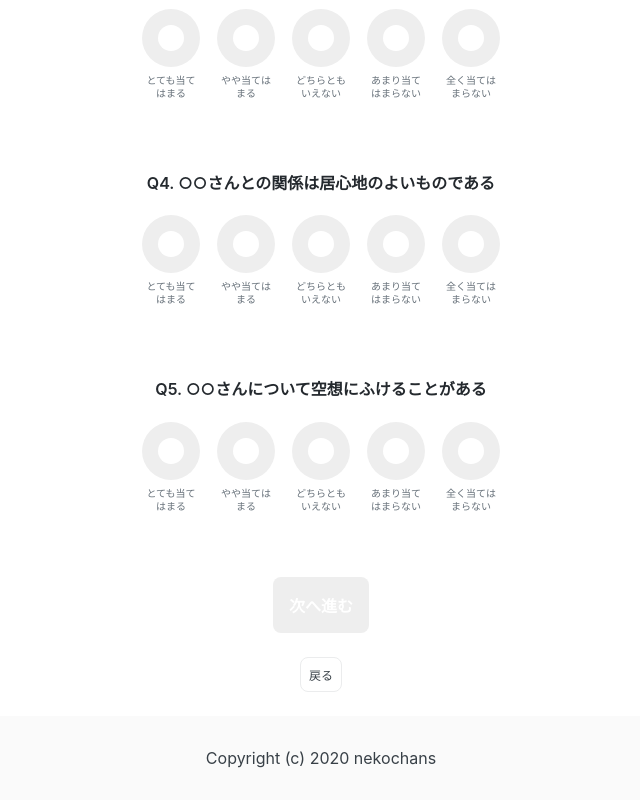
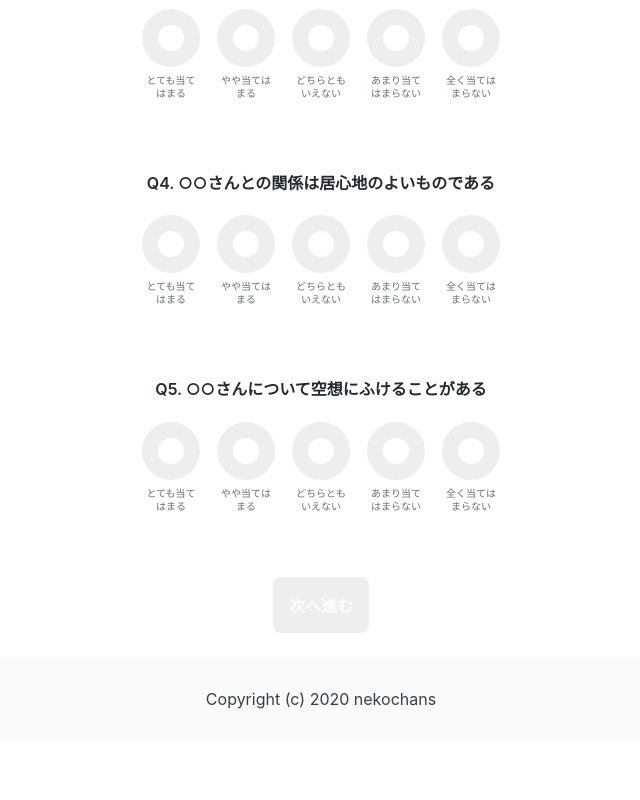
Before and after one commit to nekochans/love-psychology-web, a React (Create React App) app: page /analysis in a window 1280 px wide. Shown: the part 618-1418 px from the top of the page, without its empty margins (319-959 px from the left). After the commit the page ends 1359 px from the top, so only its background shows below. Built offline with nearby package versions, Linux system fonts and the light colour scheme.

Commit message:
:sparkles: #25 戻るボタン押下時の処理を追加

```diff
--- a/src/features/analysis/Analysis.tsx
+++ b/src/features/analysis/Analysis.tsx
@@ -65,7 +65,15 @@ const Analysis: FC<{}> = () => {
     });
   };
 
-  const onBackClicked = () => {};
+  const onBackClicked = () => {
+    setCurrentSliceStart((currentPage - 2) * perPage);
+    setCurrentSliceEnd((currentPage - 1) * perPage);
+    setCurrentPage(currentPage - 1);
+
+    scroll.scrollToTop({
+      duration: 0,
+    });
+  };
 
   const nextButton =
     currentPage === pageCount ? (
@@ -92,7 +100,7 @@ const Analysis: FC<{}> = () => {
         onChanged={onChanged}
       />
       {nextButton}
-      <BackButton onClick={onBackClicked}>戻る</BackButton>
+      {currentPage > 1 && <BackButton onClick={onBackClicked}>戻る</BackButton>}
     </Section>
   );
 };
```
